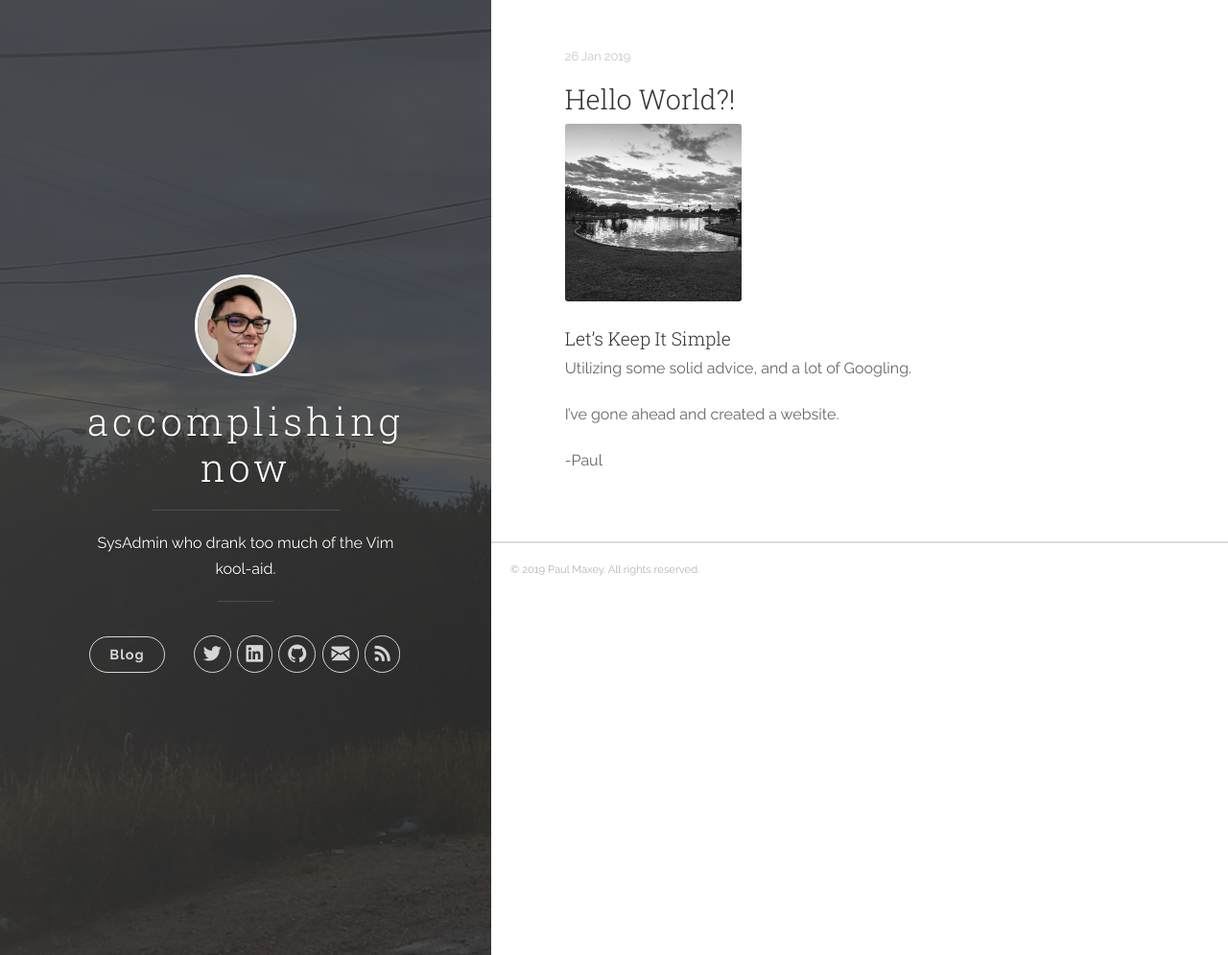
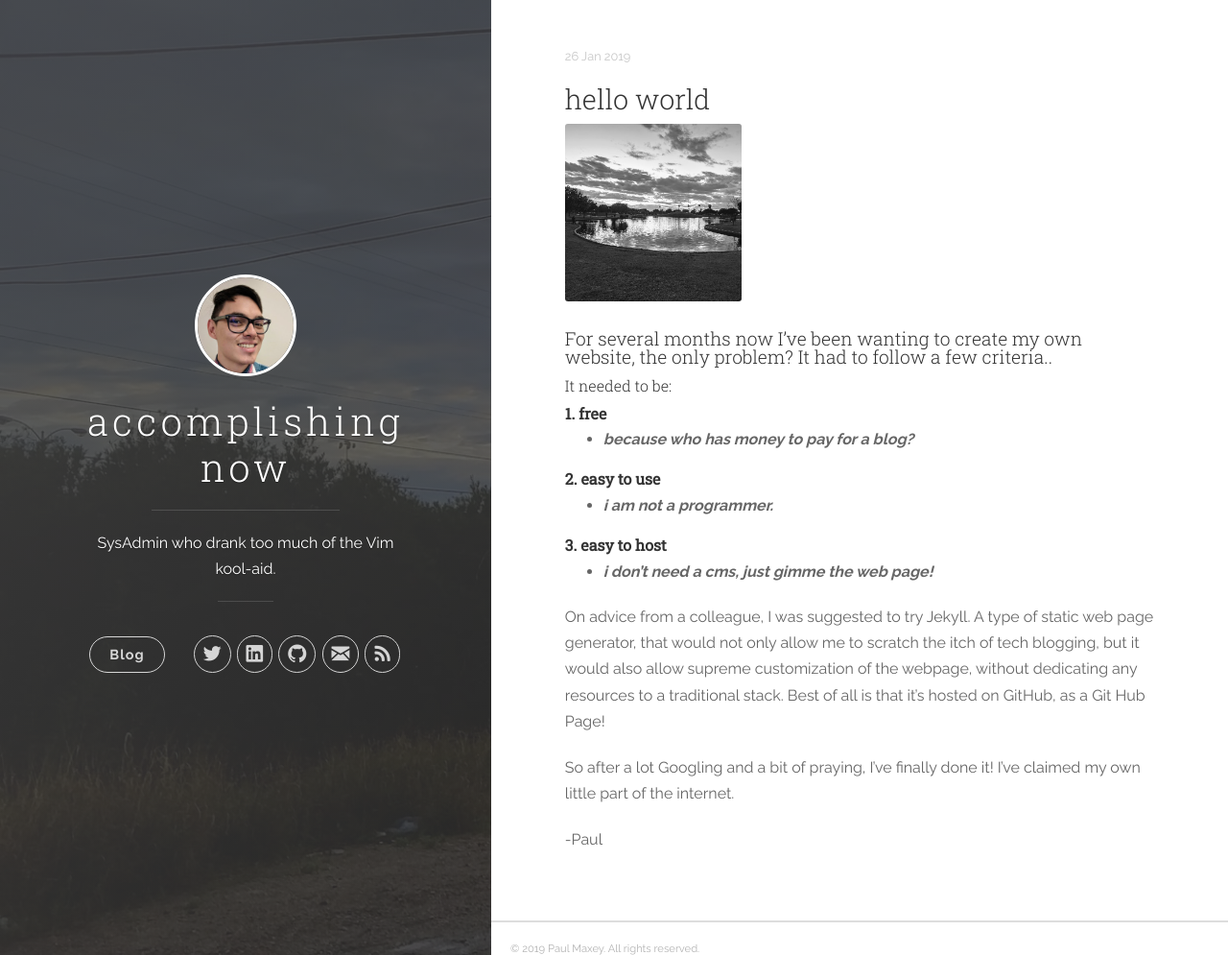
Before and after one commit to pmaxey83/restlessadmin.github.io, a Jekyll site: the page built from _posts/2019-01-26-hello-world.md, in a window 1280 px wide and 995 px high. Shown: the whole window at 96% size. Built offline with Jekyll 4.4.1, drawn with Linux system fonts in a browser that asks for light colours.

Commit message:
Updated post

```diff
--- a/_posts/2019-01-26-hello-world.md
+++ b/_posts/2019-01-26-hello-world.md
@@ -1,14 +1,28 @@
 ---
+
 layout: post
-title:  "Hello World?!"
+title:  "hello world"
 date:   2019-01-26 15:35:00 -0700
 categories: jekyll personal
+
 ---
 
 ![image1](/assets/park.jpg "Copyright Paul Maxey 2019")
-#### Let's Keep It Simple
-Utilizing some solid advice, and a lot of Googling.
+#### For several months now I've been wanting to create my own website, the only problem? It had to follow a few criteria..
 
-I've gone ahead and created a website.
+##### It needed to be:
+
+##### **1. free**
+* **_because who has money to pay for a blog?_**
+
+##### **2. easy to use**
+* **_i am not a programmer._**
+
+##### **3. easy to host**
+* **_i don't need a cms, just gimme the web page!_**
+
+On advice from a colleague, I was suggested to try Jekyll.  A type of static web page generator, that would not only allow me to scratch the itch of tech blogging, but it would also allow supreme customization of the webpage, without dedicating any resources to a traditional stack.  Best of all is that it's hosted on GitHub, as a Git Hub Page!
+
+So after a lot Googling and a bit of praying, I've finally done it! I've claimed my own little part of the internet.
 
 -Paul
```
